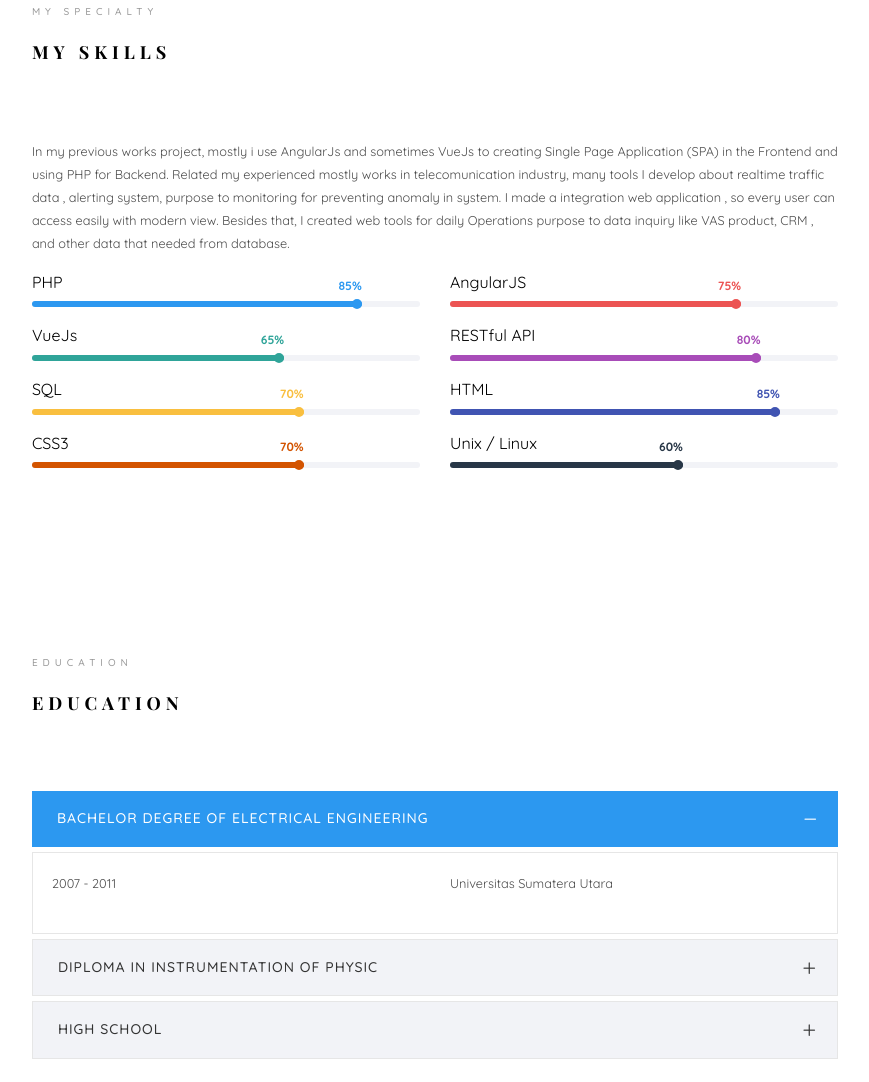
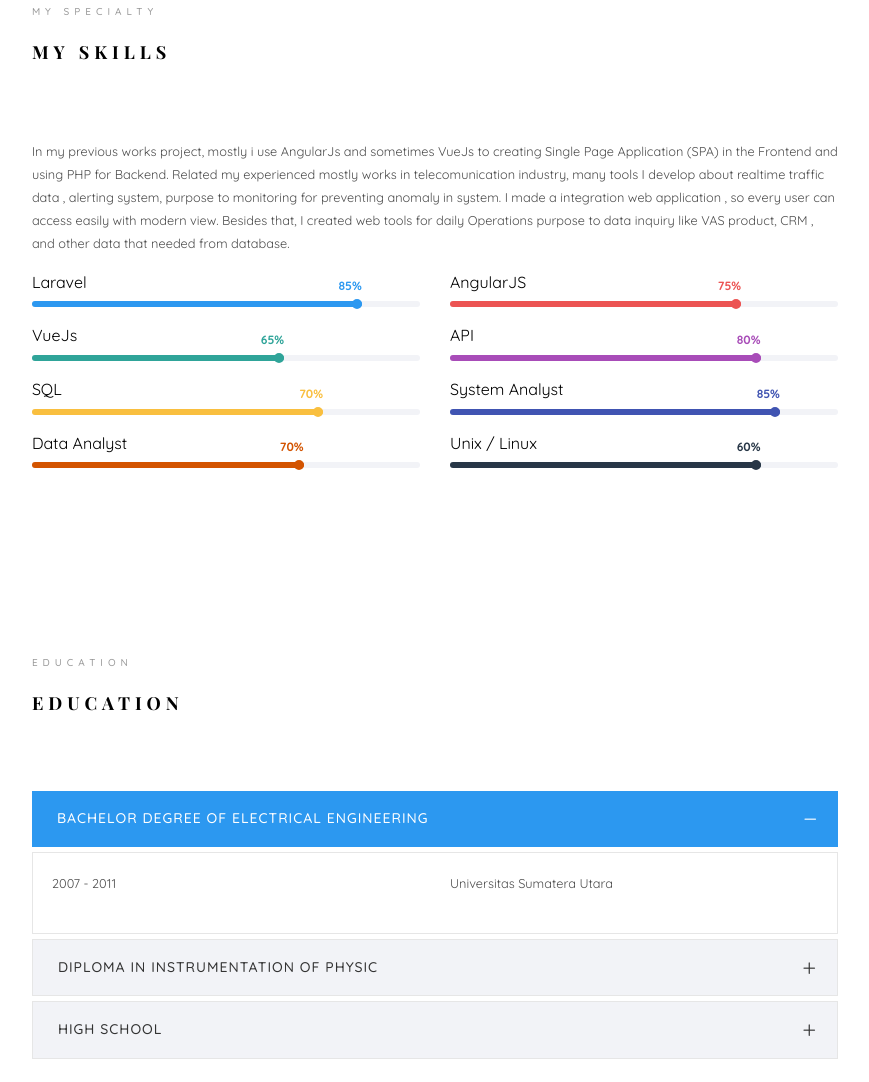
Before and after one commit to chandraputraos/cvprofile, a plain HTML site: page index.html in a window 1280 px wide. Shown: the part 1666-2748 px from the top of the page, without its empty margins (355-1224 px from the left). Drawn offline with nearby package versions, Linux system fonts and the light colour scheme; files whose address does not match are found by name; a web font is replaced by a local one.

Commit message:
Update index.html

```diff
--- a/index.html
+++ b/index.html
@@ -190,7 +190,7 @@ Copyright &copy;<script>document.write(new Date().getFullYear());</script> All r
 						</div>
 						<div class="col-md-6 animate-box" data-animate-effect="fadeInLeft">
 							<div class="progress-wrap">
-								<h3>PHP</h3>
+								<h3>Laravel</h3>
 								<div class="progress">
 								 	<div class="progress-bar color-1" role="progressbar" aria-valuenow="75"
 								  	aria-valuemin="0" aria-valuemax="100" style="width:85%">
@@ -223,7 +223,7 @@ Copyright &copy;<script>document.write(new Date().getFullYear());</script> All r
 						</div>
 						<div class="col-md-6 animate-box" data-animate-effect="fadeInRight">
 							<div class="progress-wrap">
-								<h3>RESTful API</h3>
+								<h3>API</h3>
 								<div class="progress">
 								 	<div class="progress-bar color-4" role="progressbar" aria-valuenow="90"
 								  	aria-valuemin="0" aria-valuemax="100" style="width:80%">
@@ -237,7 +237,7 @@ Copyright &copy;<script>document.write(new Date().getFullYear());</script> All r
 								<h3>SQL</h3>
 								<div class="progress">
 								 	<div class="progress-bar color-3" role="progressbar" aria-valuenow="70"
-								  	aria-valuemin="0" aria-valuemax="100" style="width:70%">
+								  	aria-valuemin="0" aria-valuemax="100" style="width:75%">
 								    <span>70%</span>
 								  	</div>
 								</div>
@@ -245,7 +245,7 @@ Copyright &copy;<script>document.write(new Date().getFullYear());</script> All r
 						</div>
 						<div class="col-md-6 animate-box" data-animate-effect="fadeInRight">
 							<div class="progress-wrap">
-								<h3>HTML</h3>
+								<h3>System Analyst</h3>
 								<div class="progress">
 								 	<div class="progress-bar color-6" role="progressbar" aria-valuenow="80"
 								  	aria-valuemin="0" aria-valuemax="100" style="width:85%">
@@ -256,7 +256,7 @@ Copyright &copy;<script>document.write(new Date().getFullYear());</script> All r
 						</div>
 						<div class="col-md-6 animate-box" data-animate-effect="fadeInLeft">
 							<div class="progress-wrap">
-								<h3>CSS3</h3>
+								<h3>Data Analyst</h3>
 								<div class="progress">
 								 	<div class="progress-bar color-7" role="progressbar" aria-valuenow="80"
 								  	aria-valuemin="0" aria-valuemax="100" style="width:70%">
@@ -270,7 +270,7 @@ Copyright &copy;<script>document.write(new Date().getFullYear());</script> All r
 								<h3>Unix / Linux </h3>
 								<div class="progress">
 								 	<div class="progress-bar color-8" role="progressbar" aria-valuenow="80"
-								  	aria-valuemin="0" aria-valuemax="100" style="width:60%">
+								  	aria-valuemin="0" aria-valuemax="100" style="width:80%">
 								    <span>60%</span>
 								  	</div>
 								</div>
@@ -381,7 +381,7 @@ Copyright &copy;<script>document.write(new Date().getFullYear());</script> All r
 					               </div>
 
 					               <div class="timeline-label">
-					                  <h2><a href="#">Technical Recovery Lead </a> <span>2019 - recently</span></h2>
+					                  <h2><a href="#">Technical Recovery Lead at Home Credit Indonesia</a> <span>2019 - recently</span></h2>
 					                  <p>- Coordination, Planning & Build support with Homecredit International Group for IT Operation projects.</p>
 														<p>- Build monitoring enhancement and system to easiness task of Engineer and Monitoring team.</p>
 														<p>- Bussiness Sales data analysis.</p>
```
